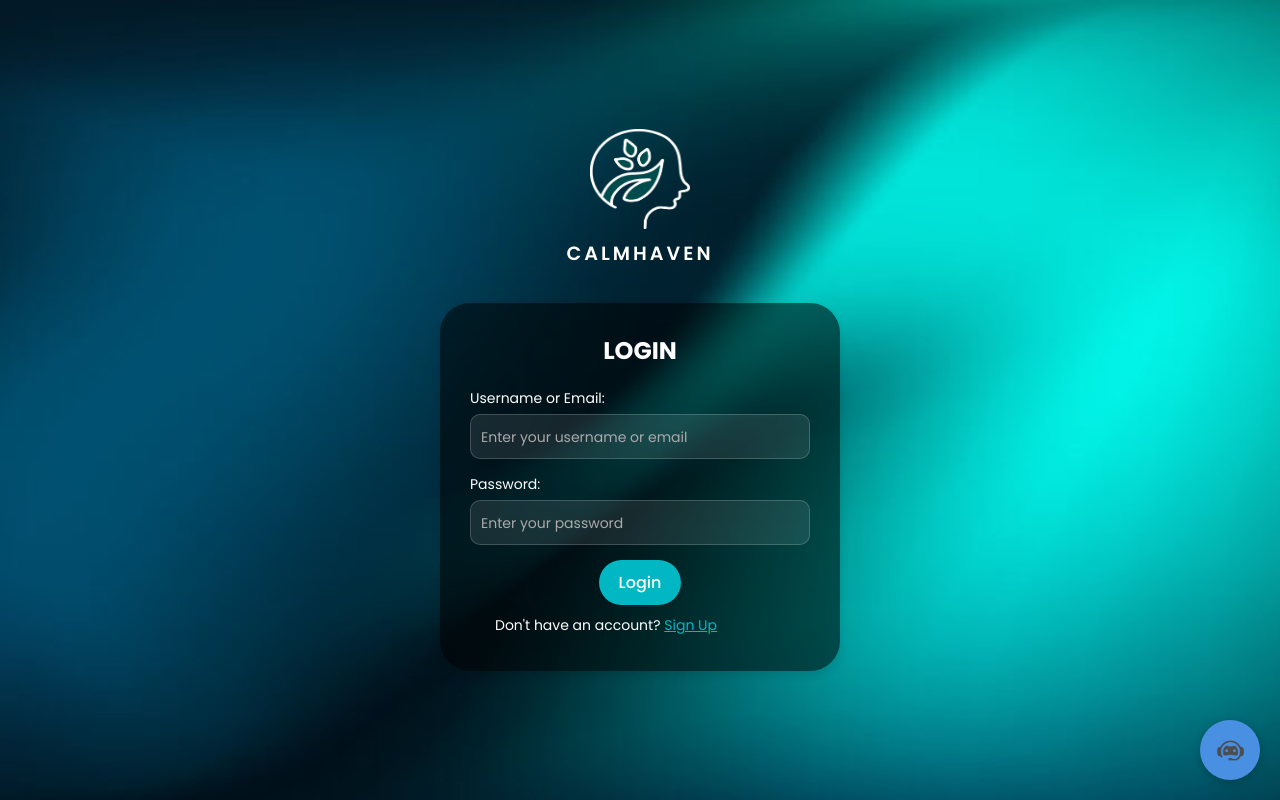
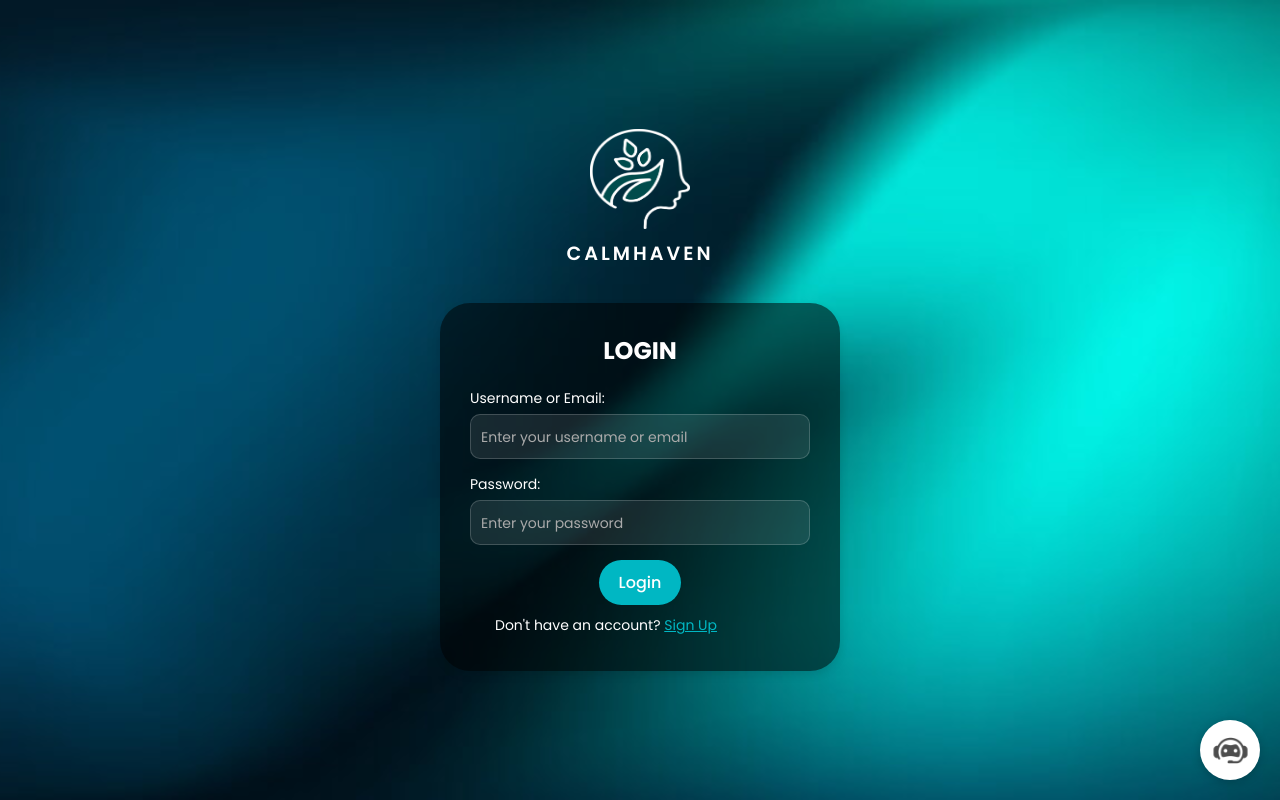
Before and after one commit to manu2701/CalmHaven, a React (Create React App) app in the folder Frontend/: page /login in a window 1280 px wide. Built offline with nearby package versions, Linux system fonts and the light colour scheme.

Commit message:
Chatbot message window

```diff
--- a/Frontend/src/components/Chatbot.css
+++ b/Frontend/src/components/Chatbot.css
@@ -9,7 +9,7 @@
     width: 60px;
     height: 60px;
     border-radius: 50%;
-    background-color: #4a90e2;
+    background-color: #ffffff;
     border: none;
     cursor: pointer;
     display: flex;
@@ -24,8 +24,8 @@
 }
 
 .chat-bot-icon {
-    width: 35px;
-    height: 35px;
+    width: 45px;
+    height: 45px;
 }
 
 .chat-window {
@@ -36,7 +36,7 @@
     height: 500px;
     background-color: white;
     border-radius: 10px;
-    box-shadow: 0 5px 20px rgba(0, 0, 0, 0.2);
+    box-shadow: 0 2px 10px rgba(0, 0, 0, 0.2);
     display: flex;
     flex-direction: column;
     z-index: 1000;
@@ -44,7 +44,7 @@
 
 .chat-header {
     padding: 15px;
-    background-color: #4a90e2;
+    background-color: #014242;
     color: white;
     border-radius: 10px 10px 0 0;
     display: flex;
@@ -100,7 +100,7 @@
 }
 
 .message.user .message-content {
-    background-color: #4a90e2;
+    background-color: #014242;
     color: white;
 }
 
@@ -121,7 +121,7 @@
 
 .chat-input button {
     padding: 10px 20px;
-    background-color: #4a90e2;
+    background-color: #014242;
     color: white;
     border: none;
     border-radius: 20px;
--- a/Frontend/src/components/Resources.css
+++ b/Frontend/src/components/Resources.css
@@ -226,6 +226,7 @@
   justify-content: center; /* Center the pagination controls */
   align-items: center;
   margin-top: 20px;
+  margin-bottom: 20px;
   gap: 10px; /* Space between controls */
 }
 
--- a/Frontend/src/components/TodoList.js
+++ b/Frontend/src/components/TodoList.js
@@ -1,7 +1,6 @@
 import React, { useState, useEffect } from 'react';
 import { useNavigate } from 'react-router-dom';
 import './TodoList.css';
-import Footer from './Footer';
 
 function TodoList() {
     const [todos, setTodos] = useState([]);
@@ -191,7 +190,6 @@ function TodoList() {
                     ))}
                 </div>
             </div>
-            <Footer />
         </>
     );
 }
```
